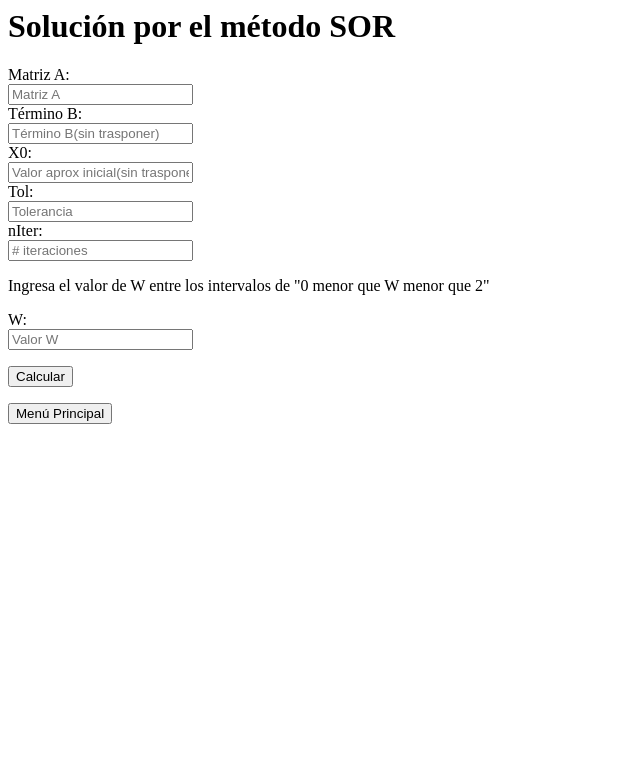
After one commit to jjsanchezc/Proyecto_Analisis_Numerico, a Django app: page /SOR/ in a window 1280 px wide. The commit adds this page. Shown: the top 783 px of the page, without its empty margins (0-640 px from the left). Run offline with Django 3.2, Linux system fonts and the light colour scheme.

Commit message:
html con métodos de sistemas de ecuaciones y .m

```diff
--- /dev/null
+++ b/metodos/templates/sistemaDeEcua/SOR.html
@@ -0,0 +1,65 @@
+<h1>Solución por el método SOR</h1>
+
+<body>
+    <form enctype="multipart/form-data" method="post">
+        {% csrf_token %}
+
+
+        <div class="form-group row">
+            <label for="" class="col-sm-2 col-form-label">Matriz A:</label>
+            <div class="col-sm-10">
+              <input type="text" class="form-control" id="" placeholder="Matriz A">
+            </div>
+        </div>
+
+        <div class="form-group row">
+            <label for="" class="col-sm-2 col-form-label">Término B:</label>
+            <div class="col-sm-10">
+              <input type="text" class="form-control" id="" placeholder="Término B(sin trasponer)">
+            </div>
+        </div>
+
+        <div class="form-group row">
+            <label for="" class="col-sm-2 col-form-label">X0:</label>
+            <div class="col-sm-10">
+              <input type="text" class="form-control" id="" placeholder="Valor aprox inicial(sin trasponer)">
+            </div>
+        </div>
+
+        <div class="form-group row">
+            <label for="" class="col-sm-2 col-form-label">Tol:</label>
+            <div class="col-sm-10">
+              <input type="text" class="form-control" id="" placeholder="Tolerancia">
+            </div>
+        </div>
+
+         <div class="form-group row">
+                <label for="" class="col-sm-2 col-form-label">nIter:</label>
+                <div class="col-sm-10">
+                  <input type="text" class="form-control" id="" placeholder="# iteraciones">
+                </div>
+         </div>
+
+         <div class="form-group row">
+             <p>Ingresa el valor de W entre los intervalos de "0 menor que W menor que 2" </p>
+            <label for="" class="col-sm-2 col-form-label">W:</label>
+            <div class="col-sm-10">
+              <input type="text" class="form-control" id="" placeholder="Valor W">
+            </div>
+     </div>
+
+    </form>
+
+    <form >
+        <div class="form-group row">
+            <div class="col-sm-10">
+      <button type="submit" class="btn btn-primary">Calcular</button>
+             </div>
+        </div>
+    </form>
+
+    <form method ="GET" action="/">
+        <button href="home.html">Menú Principal</button>
+    </form>
+</body>
+</html>
--- a/metodos/urls.py
+++ b/metodos/urls.py
@@ -15,4 +15,9 @@ path('puntoFijo/',views.puntoFijo, name= "puntoFijo"),
 path('reglaFalsa/',views.reglaFalsa, name= "reglaFalsa"),
 path('secante/',views.secante, name= "secante"),
 path('raicesMult/',views.raicesMult, name= "raicesMult"),
+path('gauss/',views.gauss, name= "gauss"),
+path('Jacobi/',views.jacobi, name= "jacobi"),
+path('gaussSeidel/',views.gaussSeidel, name= "gaussSeidel"),
+path('SOR/',views.SOR, name= "SOR"),
+
 ]
--- a/metodos/views.py
+++ b/metodos/views.py
@@ -62,6 +62,18 @@ def secante(request):
 def raicesMult(request):
     return render(request, 'metodosNoLineal/raicesMult.html')
 
+def gauss(request):
+    return render(request, 'sistemaDeEcua/gauss.html')
+
+def jacobi(request):
+    return render(request, 'sistemaDeEcua/jacobi.html')
+
+def gaussSeidel(request):
+    return render(request, 'sistemaDeEcua/gaussSeidel.html')
+
+def SOR(request):
+    return render(request, 'sistemaDeEcua/SOR.html')
+
 def calcular(request):
     if request.method=="POST":
         x0=0
```
Also changed, not shown: metodos/templates/base.html (+6 -8 lines), metodos/templates/metodosNoLineal.html (+0 -16 lines), metodos/templates/sistemaDeEcua/gauss.html (added, +57 -0 lines), metodos/templates/sistemaDeEcua/gaussSeidel.html (added, +57 -0 lines), metodos/templates/sistemaDeEcua/jacobi.html (added, +57 -0 lines), metodos/templates/interpolacion/newtonIn.html (added), metodos/templates/interpolacion/newtonOr.html (added), metodos/templates/interpolacion/spline.html (added), metodos/templates/interpolacion/vandermonde.html (added), 3 other files.
